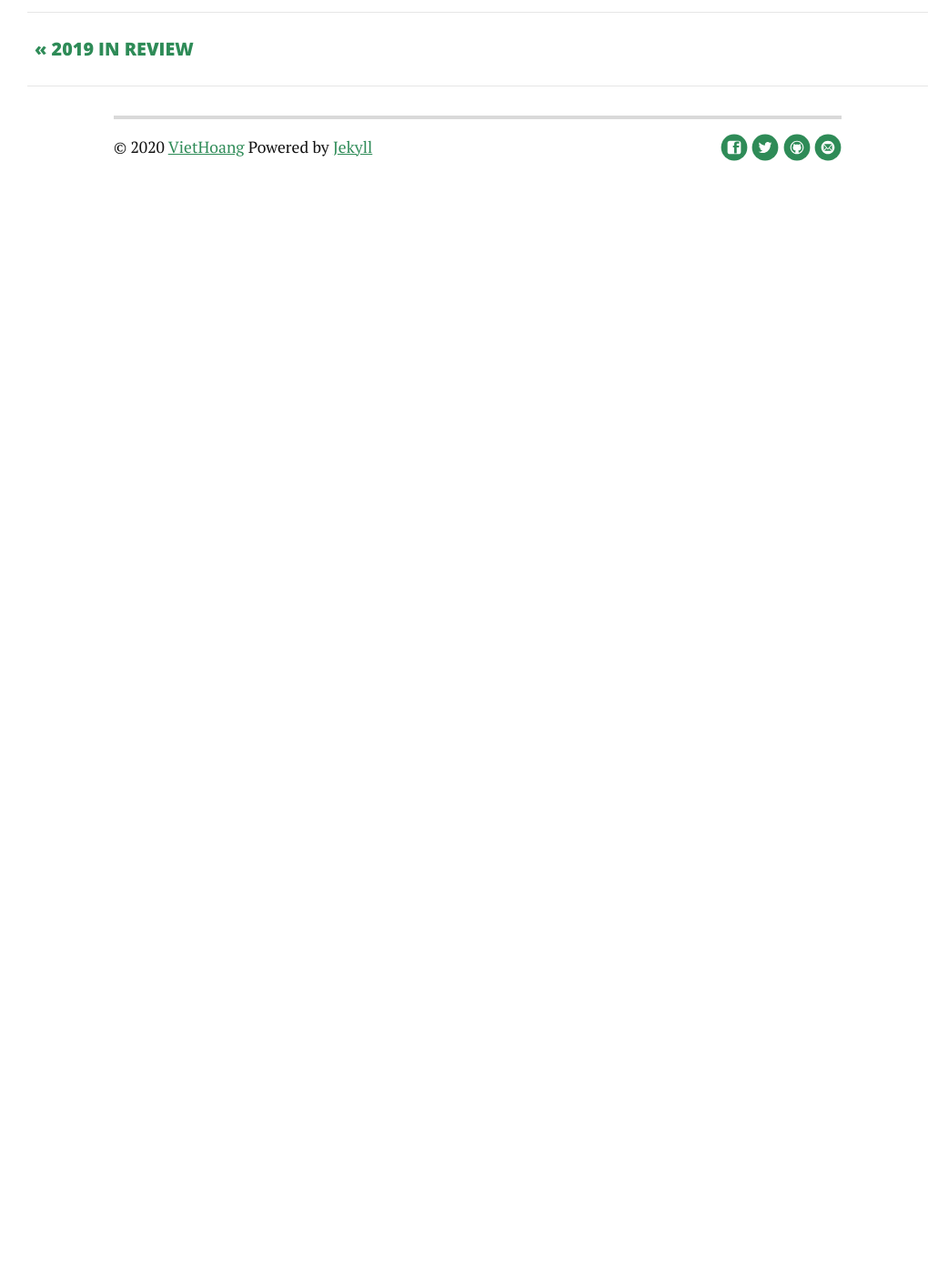
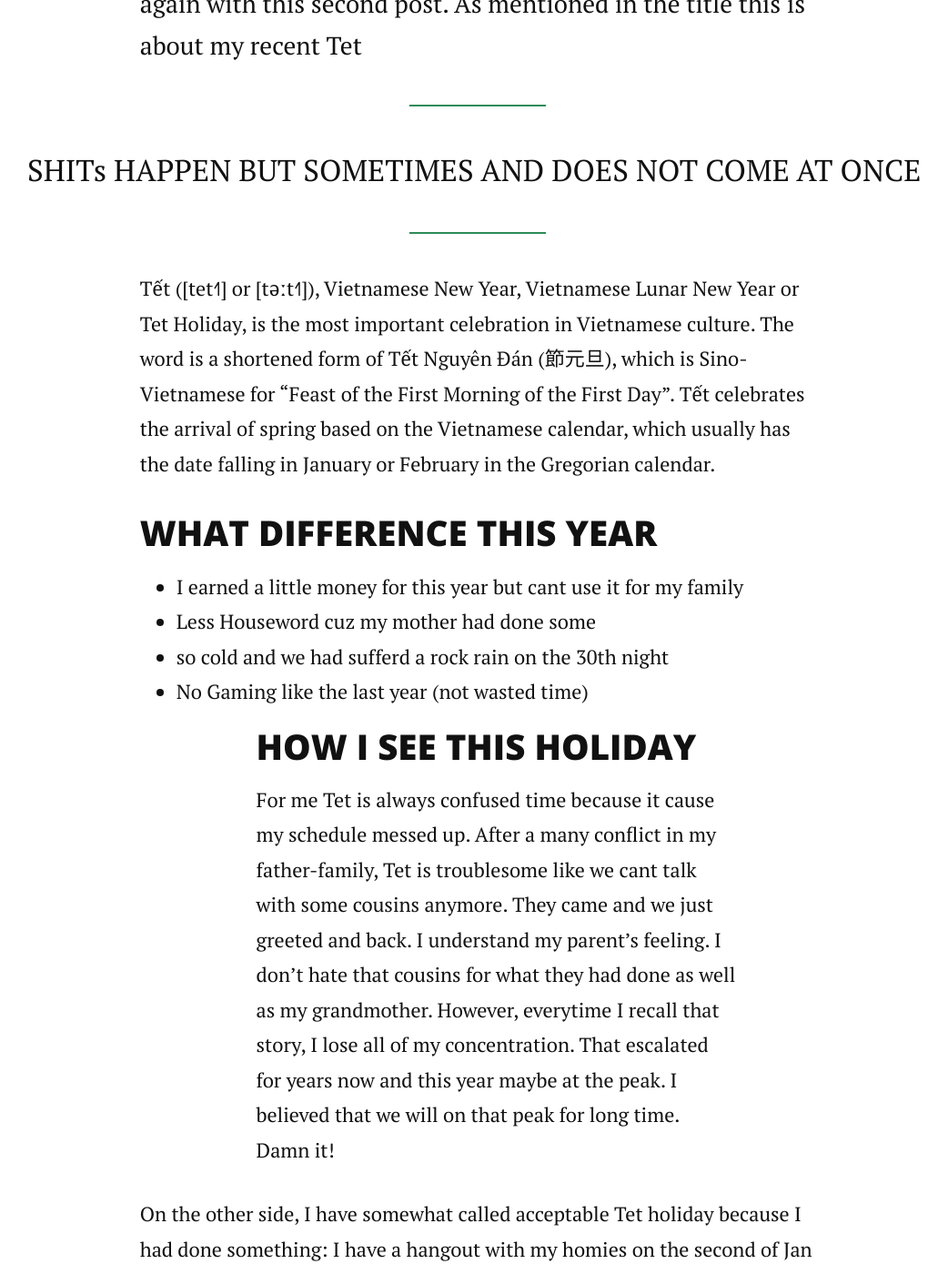
Before and after one commit to hoangso8000/hoangso8000.github.io, a Jekyll site: the page built from _posts/2020-01-29-Tet-in-my-eyes.md, in a window 1280 px wide and 1400 px high, scrolled down 584 px. Shown: the whole window at 91% size, without its empty margins (115-1157 px from the left). Built offline with Jekyll 4.4.1, drawn with Linux system fonts in a browser that asks for light colours; nearby versions of some CDN libraries; before the commit the page ends 900 px from its top, so only the background shows below that; some of the changed text lies outside the part shown.

Commit message:
finish tet in my eyes

```diff
--- a/_posts/2020-01-29-Tet-in-my-eyes.md
+++ b/_posts/2020-01-29-Tet-in-my-eyes.md
@@ -4,4 +4,21 @@ title:  "Tet in my eyes"
 date:   2020-01-29
 description: My 2020 Tet
 ---
-<p class="intro">Hello, I'm Viet Hoang or you can call me Edward.</p>
+<p class="intro">Hello, I'm Viet Hoang or you can call me Edward.I'm back again with this second post. As mentioned in the title this is about my recent Tet</p>
+<blockquote >SHITs HAPPEN BUT SOMETIMES AND DOES NOT COME AT ONCE</blockquote>
+Tết ([tet˧˥] or [təːt˧˥]), Vietnamese New Year, Vietnamese Lunar New Year or Tet Holiday, is the most important celebration in Vietnamese culture. The word is a shortened form of Tết Nguyên Đán (節元旦), which is Sino-Vietnamese for "Feast of the First Morning of the First Day". Tết celebrates the arrival of spring based on the Vietnamese calendar, which usually has the date falling in January or February in the Gregorian calendar.
+
+### WHAT DIFFERENCE THIS YEAR
+* I earned a little money for this year but cant use it for my family
+* Less Houseword cuz my mother had done some
+* so cold and we had sufferd a rock rain on the 30th night
+* No Gaming like the last year (not wasted time)
+### HOW I SEE THIS HOLIDAY
+For me Tet is always confused time because it cause my schedule messed up. After a many conflict in my father-family,
+Tet is troublesome like we cant talk with some cousins anymore. They came and we just greeted and back. I understand my parent's feeling. I don't hate that cousins for what they had done as well as my grandmother. However, everytime I recall that story, I lose all of my concentration. That escalated for years now and this year maybe at the peak. I believed that we will on that peak for long time. Damn it!
+
+On the other side, I have somewhat called acceptable Tet holiday because I had done something: I have a hangout with my homies on the second of Jan as usual, a party with them on the 5th, A outside activity with my high school friend on the 6th,....In our family, we really went to our mother's aunt this year (for the first time). During this holiday, I watched a lot of film and had a changes in my film style: Quentin's film which was really crazy
+
+Being a twienty years old boy, when Tet is coming I realize that the time for me to be responsible for my career, family is coming. There no more lucky money in the next few years, I have to work to make money, have to answer some sensitive question like: "How is your salary", " Life pressure",....Therefore TET is not the time for me to enjoy anymore. I have to prepare for the future, think about how I will be, .... Yeah! A meaningful Tet!!!!
+
+When I write this line, I still ambiguous about my future, wonder if I am right to choose this path. It's Life. I hope that the next year when I come back maybe this question will be clear. I still believe that this is the right way for me although on that path there are a lot of difficulties. Be Brave Boy!!!!!
```
